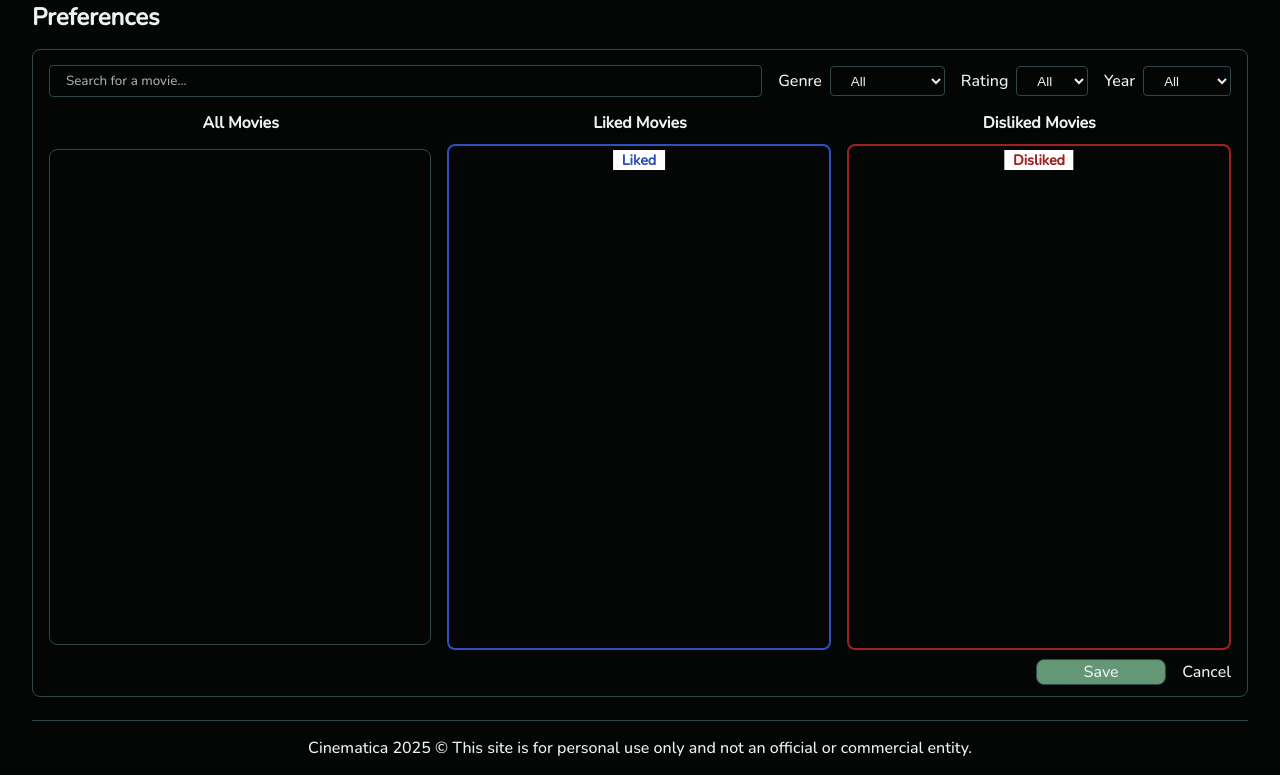
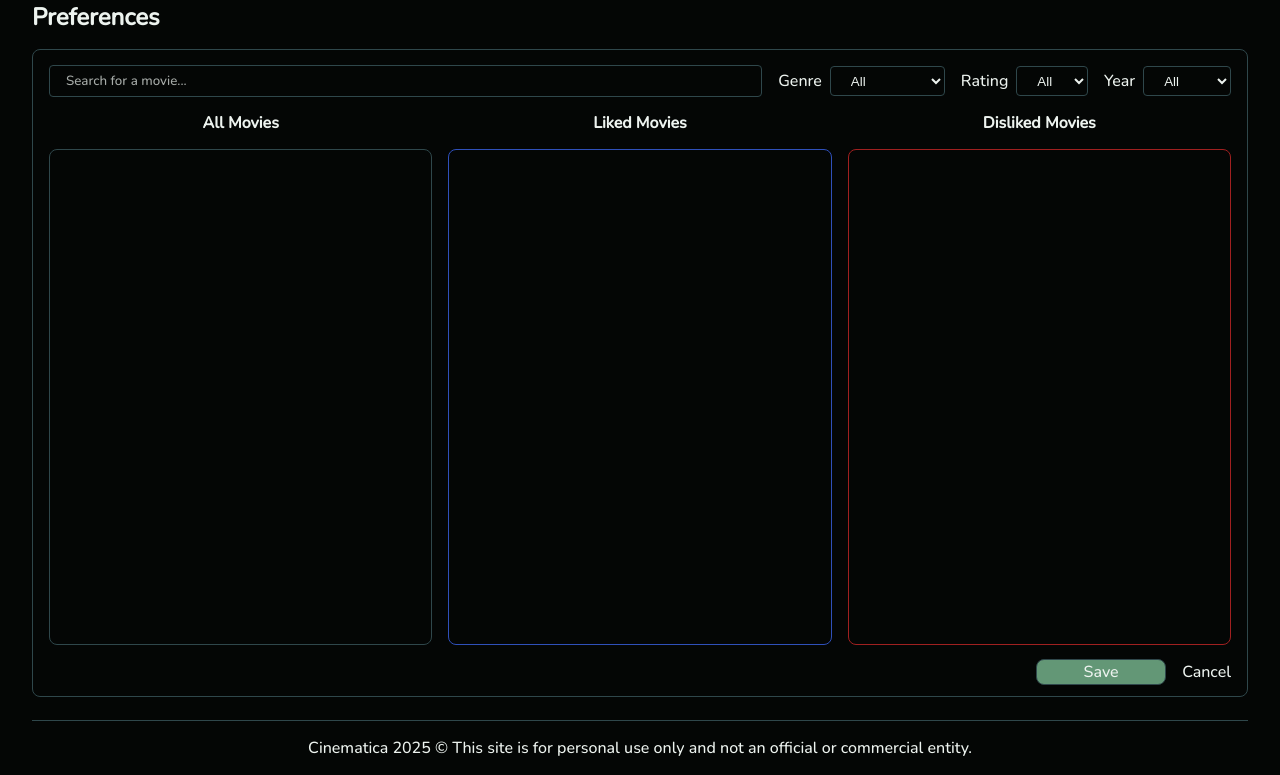
Before and after one commit to AndriaBeridze/Cinematica, a Django app: page /preferences/ in a window 1280 px wide. Shown: the part 79-854 px from the top of the page. Run offline with Django 5.2, Linux system fonts and the light colour scheme; the visitor is signed in with stand-in values (Sample User, id 1); data that the repository does not hold is empty.

Commit message:
Merge labels

```diff
--- a/static/css/styles.css
+++ b/static/css/styles.css
@@ -455,44 +455,12 @@
   margin: 0;
   padding: 0;
 }
-
-#liked, #disliked {
-  position: relative;
-  border: 2px solid;
-  padding-top: 0.5em;
+.preferences .sort #liked {
+  border-color: #2f50ba !important;
 }
-
-#liked {
-  border-color: #2f50ba;
+.preferences .sort #disliked {
+  border-color: #a02020 !important;
 }
-#disliked {
-  border-color: #a02020;
-}
-
-#liked::before,
-#disliked::before {
-  position: absolute;
-  top: 0.25em;
-  left: 50%;
-  transform: translateX(-50%);
-  background-color: white;
-  padding: 0 0.6em;
-  font-weight: bold;
-  font-size: 0.9em;
-  z-index: 1;
-  pointer-events: none;
-}
-
-#liked::before {
-  content: "Liked";
-  color: #2f50ba;
-}
-
-#disliked::before {
-  content: "Disliked";
-  color: #a02020;
-}
-
 .preferences .options {
   height: 1.5rem;
   display: flex;
```
